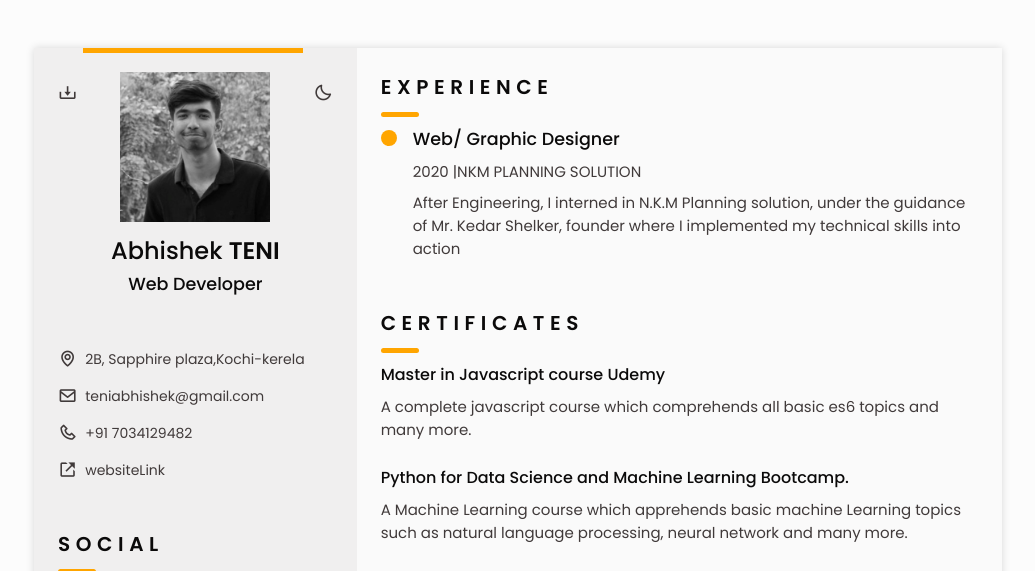
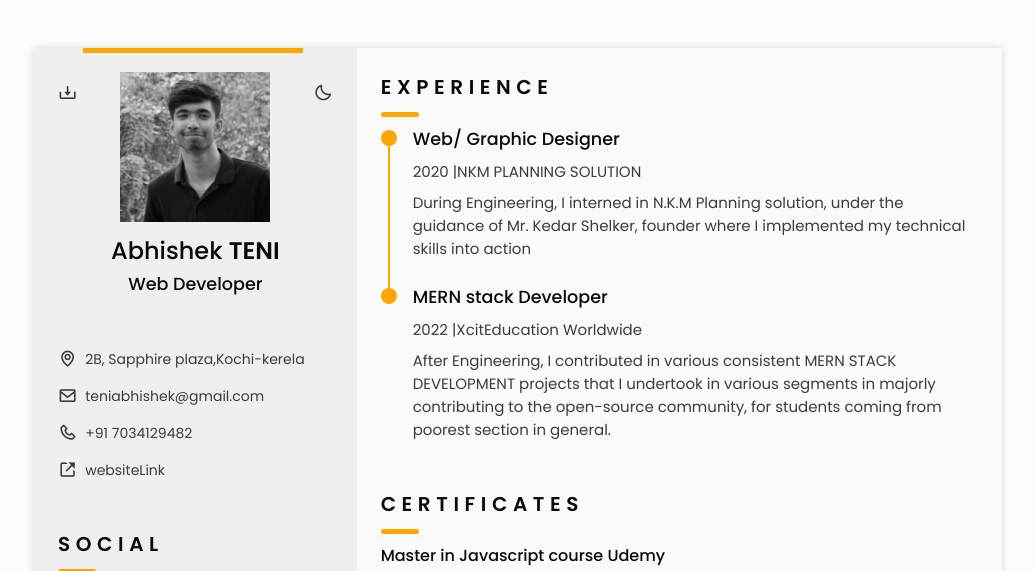
Before and after one commit to abhishekteni/resume.github.io, a plain HTML site: page index.html in a window 1280 px wide. Shown: the top 571 px of the page, without its empty margins (122-1157 px from the left). Drawn offline with nearby package versions, Linux system fonts and the light colour scheme.

Commit message:
Update index.html

```diff
--- a/index.html
+++ b/index.html
@@ -210,12 +210,27 @@
                 <div class="experience__content">
                   <div class="experience__time">
                     <span class="experience__rounder"></span>
-                    <!-- <span class="experience__line"></span> -->
+                    <span class="experience__line"></span>
                   </div>
                   <div class="experience__data bd-grid">
                     <h3 class="experience__title">Web/ Graphic Designer</h3>
                     <span class="experience__company"> 2020  |NKM PLANNING SOLUTION</span>
-                    <p class="experience__description">After Engineering, I interned in N.K.M Planning solution, under the guidance of Mr. Kedar Shelker, founder where I implemented my technical skills into action</p>
+                    <p class="experience__description">During Engineering, I interned in N.K.M Planning solution, under the guidance of Mr. Kedar Shelker, founder where I implemented my technical skills into action</p>
+                  </div>
+
+                </div>
+                <div class="experience__content">
+                  <div class="experience__time">
+                    <span class="experience__rounder"></span>
+                    <!-- <span class="experience__line"></span> -->
+                  </div>
+
+                    <div class="experience__data bd-grid">
+                    <h3 class="experience__title">MERN stack Developer</h3>
+                    <span class="experience__company"> 2022  |XcitEducation Worldwide</span>
+                    <p class="experience__description">After Engineering, I contributed in various consistent MERN STACK DEVELOPMENT projects
+                    that I undertook in various segments in majorly contributing to the open-source community, for
+                    students coming from poorest section in general.</p>
                   </div>
                 </div>
                 <!-- //////////////////////////////////////////////////////// -->
@@ -235,12 +250,7 @@
                   <h3 class="certificate__title">Python for Data Science and Machine Learning Bootcamp.</h3>
                   <p class="certificate__decription">A Machine Learning course which apprehends basic machine Learning topics such as natural language processing, neural network and many more.</p>
                 </div>
-                  <!-- <div class="certificate__content">
-                  <h3 class="certificate__title">Master in Javascript course Udemy</h3>
-                  <p class="certificate__decription">A complete javascript course which comprehends all basic es6 topics and many more.</p>
-                </div> -->
               </div>
-
           </section>
 
           <!--========== Projects ==========-->
@@ -264,7 +274,7 @@
           </section>
 
           <!--========== LANGUAGES ==========-->
-          <section class="languages section">
+          <!-- <section class="languages section">
             <h2 class="section-title">Languages <hr class="title__line "/></h2>
             <div class="languages__container">
               <ul class="languages__content bd-grid">
@@ -279,7 +289,7 @@
                 </li>
               </ul>
             </div>
-          </section>
+          </section> -->
 
           <!--========== SKILLS  ==========-->
 
```
